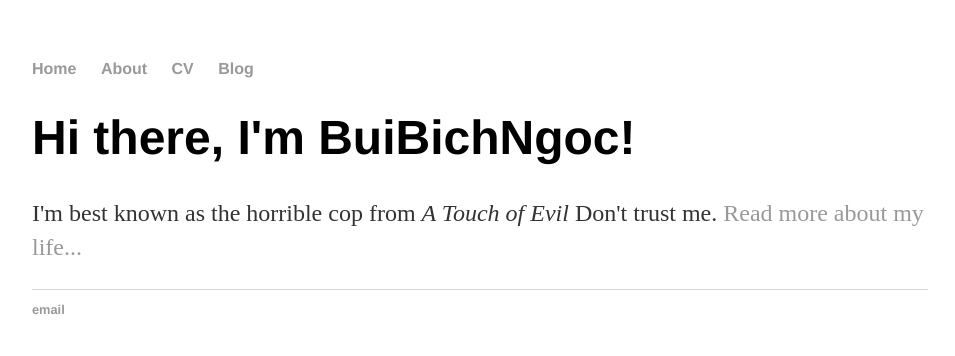
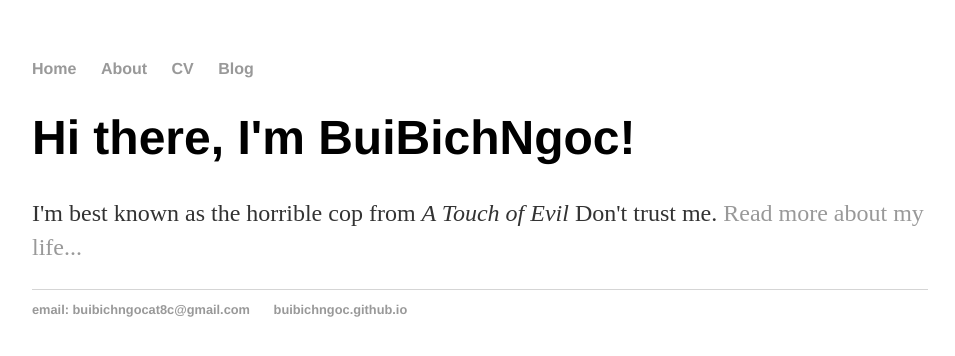
Before and after one commit to buibichngoc/buibichngoc.github.io, a Jekyll site: the page index.html, which Jekyll copies as it is, in a window 1280 px wide. Shown: the top 356 px of the page, without its empty margins (160-1115 px from the left). Built offline with Jekyll 4.4.1, drawn with Linux system fonts in a browser that asks for light colours.

Commit message:
Update index.html

```diff
--- a/index.html
+++ b/index.html
@@ -22,8 +22,8 @@
 		</div><!-- /.container -->
 		<footer>
     		<ul>
-        		<li><a href="mailto:buibichngocat8c@gmail.com">email</a></li>
-        		<li><a href="https://buibichngoc.github.io</a></li>
+	        		<li><a href="mailto:buibichngocat8c@gmail.com">email: buibichngocat8c@gmail.com</a></li>
+	        		<li><a href="https://buibichngoc.github.io/">buibichngoc.github.io</a></li>
 			</ul>
 		</footer>
 	</body>
```
